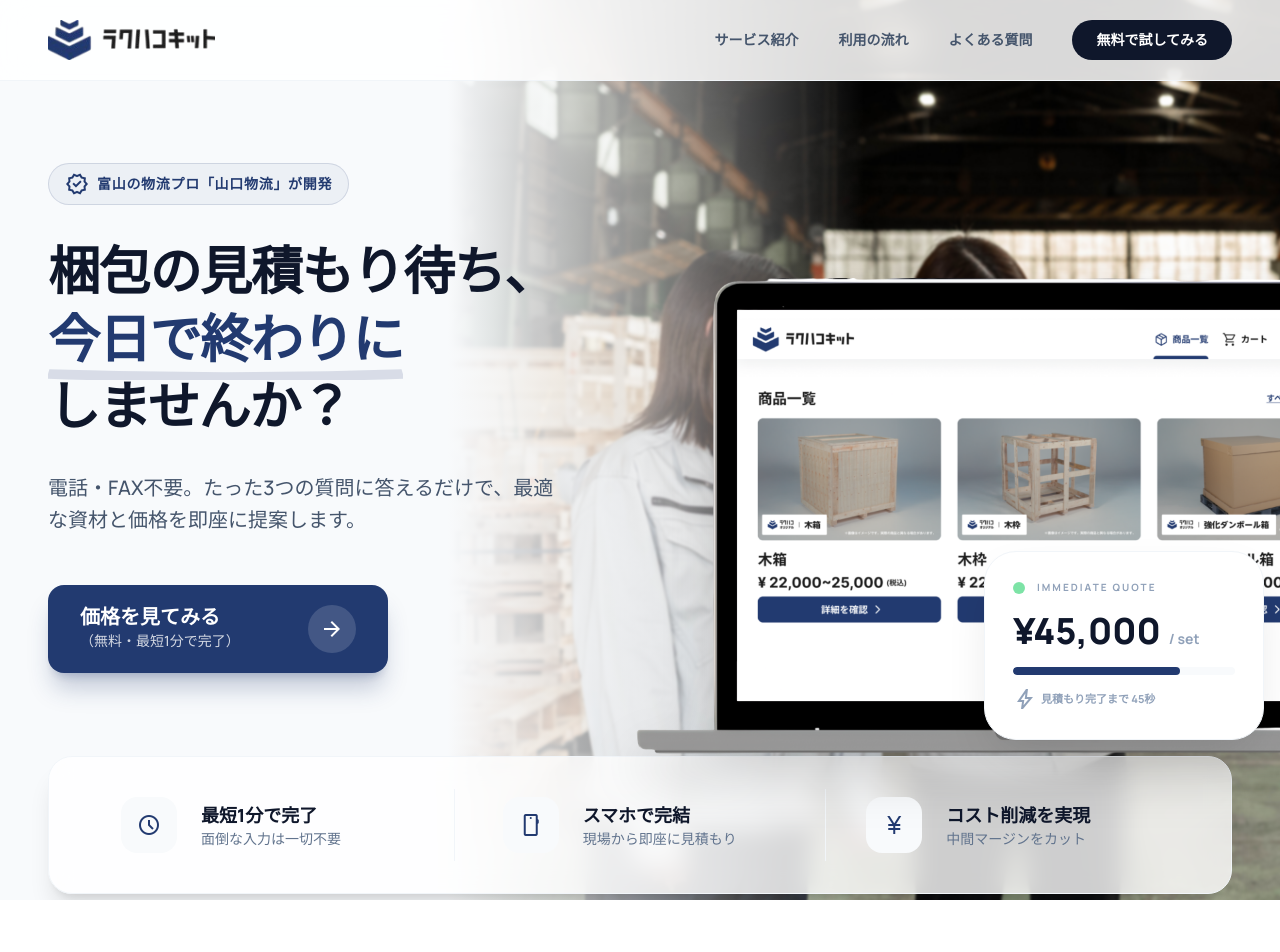
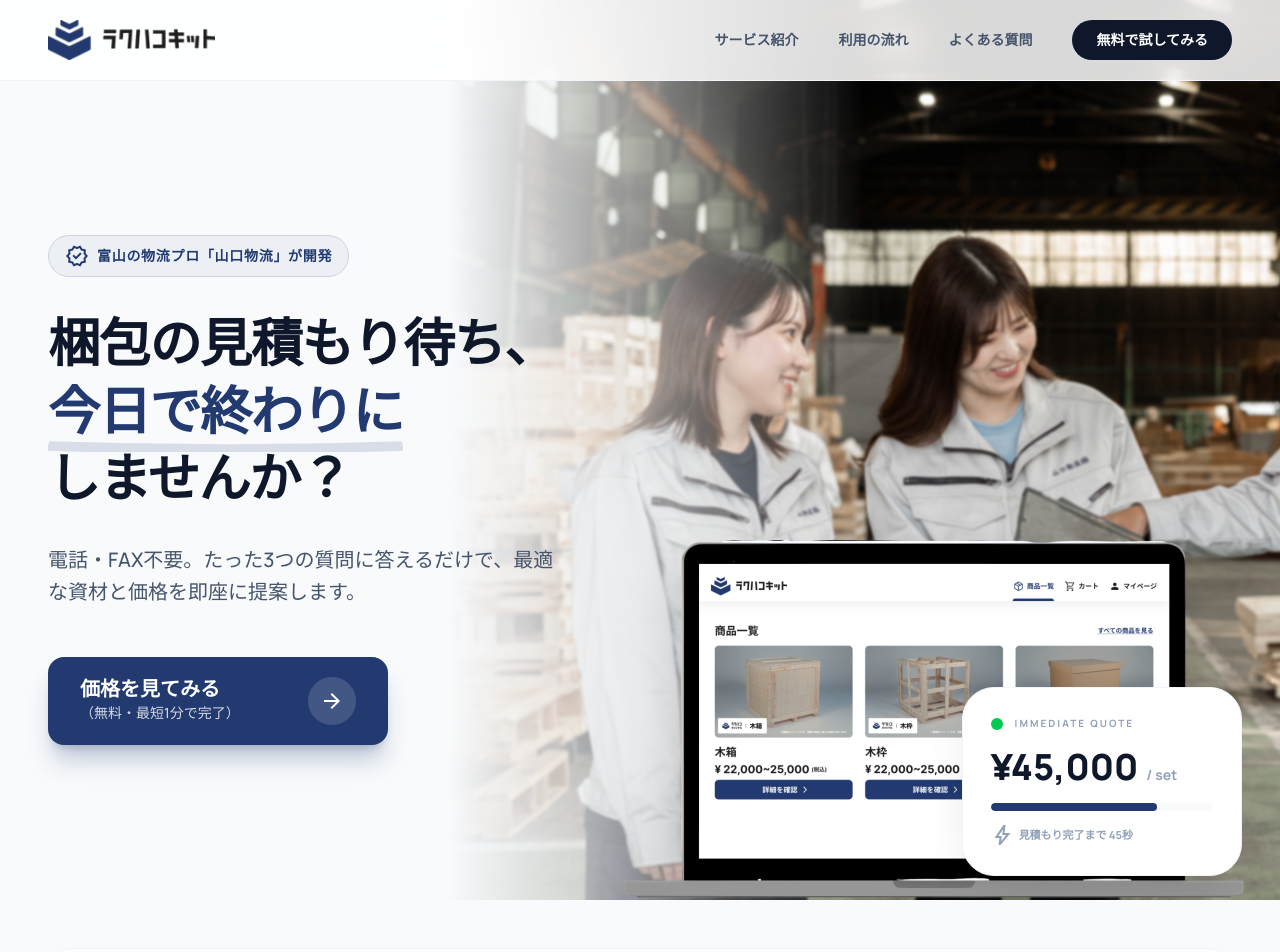
Before and after one commit to aoyama-eiya/rakuhako-lp-test, a Next.js app: page / in a window 1280 px wide. Shown: the top 952 px of the page. Built offline with nearby package versions, Linux system fonts and the light colour scheme.

Commit message:
ヒーローセクション改善・Reasonテキストレスポンシブ対応・Causeマーカー削除・Reviews背景色修正

```diff
--- a/app/components/Cause.tsx
+++ b/app/components/Cause.tsx
@@ -104,22 +104,8 @@
                         </div>
                     </div>
                 </div>
-                {/* マーカー受けトレイ */}
-                <div className="relative mx-8 h-8 rounded-b-lg" style={{
-                    background: 'linear-gradient(180deg, #b0b0b0, #808080)',
-                    boxShadow: '0 6px 12px rgba(0,0,0,0.2)'
-                }}>
-                    <div className="absolute top-0 left-0 right-0 h-2" style={{
-                        background: 'linear-gradient(180deg, rgba(255,255,255,0.35), transparent)'
-                    }}></div>
-                    {/* マーカーペン */}
-                    <div className="absolute top-2 left-1/2 -translate-x-1/2 flex gap-4">
-                        <div className="w-24 h-4 rounded-full bg-red-500 shadow-sm"></div>
-                        <div className="w-24 h-4 rounded-full bg-blue-500 shadow-sm"></div>
-                        <div className="w-24 h-4 rounded-full bg-green-500 shadow-sm"></div>
-                        <div className="w-16 h-4 rounded-full bg-slate-800 shadow-sm"></div>
-                    </div>
-                </div>
+
+
             </div>
         </section>
     );
--- a/app/components/Hero.tsx
+++ b/app/components/Hero.tsx
@@ -24,7 +24,7 @@
                     <img
                         src={`${process.env.NEXT_PUBLIC_BASE_PATH || ''}/img/fa-sutobyu-detukatte.jpg`}
                         alt="Background"
-                        className="w-full h-full object-cover object-center lg:object-left blur-[1px] scale-105"
+                        className="w-full h-full object-cover object-[center_30%] lg:object-[left_30%] blur-[1px] scale-105"
                     />
                     {/* Gradient Overlay for Fade Effect */}
                     <div className="absolute inset-0 bg-gradient-to-r from-slate-50 via-slate-50/20 to-transparent lg:via-transparent"></div>
@@ -34,7 +34,7 @@
                 {/* <div className="absolute inset-0 bg-grid-pattern pointer-events-none -z-10"></div> Removed grid pattern as we have bg image now */}
                 <div className="relative z-10 flex-grow flex items-center">
                     <div className="max-w-[1440px] mx-auto px-12 w-full pt-32 pb-12">
-                        <div className="grid lg:grid-cols-2 gap-16 items-center">
+                        <div className="lg:grid lg:grid-cols-2 gap-16 items-center">
                             <div className="flex flex-col">
                                 <div className="mb-8">
                                     <div className="inline-flex items-center gap-2 px-4 py-2 rounded-full bg-primary/5 border border-primary/15">
@@ -67,18 +67,21 @@
                                     </button>
                                 </div>
                             </div>
-                            <div className="relative lg:h-[580px] flex items-center justify-center">
-                                {/* Removed the person image container as it is now background */}
-                                <div className="absolute -bottom-12 -left-12 w-[850px] h-auto z-30 hidden lg:block filter drop-shadow-2xl">
-                                    <img src={`${process.env.NEXT_PUBLIC_BASE_PATH || ''}/img/rakuhako-img.png`} alt="Rakuhako Dashboard" className="w-full h-full object-contain" />
                         </div>
-                                <div className="absolute -bottom-8 -right-8 bg-white p-7 rounded-[2rem] shadow-float border border-slate-100 w-[280px] z-40">
+                    </div>
+                </div>
+                {/* PC Dashboard Image - absolute bottom, responsive, visible from md breakpoint */}
+                <div className="absolute bottom-0 right-[2%] z-30 hidden md:block w-[60%] lg:w-[55%] xl:w-[50%] max-w-[900px] filter drop-shadow-2xl">
+                    <img src={`${process.env.NEXT_PUBLIC_BASE_PATH || ''}/img/rakuhako-img.png`} alt="Rakuhako Dashboard" className="w-full h-auto object-contain" />
+                </div>
+                {/* Immediate Quote Card */}
+                <div className="absolute bottom-6 right-[3%] bg-white p-7 rounded-[2rem] shadow-float border border-slate-100 w-[220px] lg:w-[260px] xl:w-[280px] z-40 hidden md:block">
                     <div className="flex items-center gap-3 mb-4">
                         <div className="w-3 h-3 rounded-full bg-green-500 animate-pulse"></div>
                         <span className="text-[10px] font-bold text-slate-400 uppercase tracking-[0.2em]">Immediate Quote</span>
                     </div>
                     <div className="flex items-baseline gap-2 mb-4">
-                                        <span className="text-4xl font-black text-slate-900">¥45,000</span>
+                        <span className="text-3xl lg:text-4xl font-black text-slate-900">¥45,000</span>
                         <span className="text-sm font-bold text-slate-400">/ set</span>
                     </div>
                     <div className="space-y-3">
@@ -91,12 +94,11 @@
                         </p>
                     </div>
                 </div>
-                            </div>
-                        </div>
-                    </div>
-                </div>
-                <div className="max-w-[1440px] mx-auto px-12 pb-16 w-full mt-auto">
-                    <div className="bg-white/80 backdrop-blur-md rounded-3xl shadow-xl border border-slate-100 p-8 grid grid-cols-1 md:grid-cols-3 gap-0">
+            </main>
+            {/* Feature highlights - between Hero and Problem sections */}
+            <section className="bg-slate-50 py-12">
+                <div className="max-w-[1440px] mx-auto px-12 w-full">
+                    <div className="bg-white rounded-3xl shadow-xl border border-slate-100 p-8 grid grid-cols-1 md:grid-cols-3 gap-0">
                         <div className="flex items-center gap-6 px-10 py-2">
                             <div className="flex-shrink-0 w-14 h-14 rounded-2xl bg-slate-50 flex items-center justify-center text-primary">
                                 <span className="material-symbols-outlined text-[32px]">schedule</span>
@@ -126,7 +128,7 @@
                         </div>
                     </div>
                 </div>
-            </main>
+            </section>
         </>
     );
 }
--- a/app/components/Reason.tsx
+++ b/app/components/Reason.tsx
@@ -32,8 +32,8 @@
                     <div className="flex flex-col justify-center">
                         <div className="bg-white/5 rounded-[2.5rem] p-10 md:p-14 shadow-xl border border-white/10">
                             <div className="space-y-8">
-                                <div>
-                                    <h3 className="text-3xl md:text-4xl font-black text-white leading-tight">
+                                <div style={{ containerType: 'inline-size' }}>
+                                    <h3 className="font-black text-white leading-tight whitespace-nowrap" style={{ fontSize: 'min(7cqw, 2.25rem)' }}>
                                         最大の原因は、<br />
                                         <span className="text-red-400">「ベテラン職人への依存」</span>です。
                                     </h3>
--- a/app/components/Reviews.tsx
+++ b/app/components/Reviews.tsx
@@ -38,10 +38,10 @@
 
 export default function Reviews() {
     return (
-        <section className="py-24 bg-white dark:bg-slate-900 overflow-hidden">
+        <section className="py-24 bg-slate-900 overflow-hidden">
             <div className="max-w-7xl mx-auto px-6 lg:px-8">
                 <div className="text-center mb-16">
-                    <h2 className="text-4xl md:text-5xl font-black text-slate-900 dark:text-white tracking-tight">
+                    <h2 className="text-4xl md:text-5xl font-black text-white tracking-tight">
                         導入企業様の声
                     </h2>
                 </div>
@@ -49,7 +49,7 @@
                 {/* Horizontal Scroll Carousel */}
                 <div className="flex overflow-x-auto snap-x snap-mandatory gap-6 pb-12 px-4 -mx-4 md:grid md:grid-cols-3 md:overflow-visible md:pb-0 md:px-0 scrollbar-hide">
                     {reviews.map((review) => (
-                        <div key={review.id} className="snap-center shrink-0 w-[85vw] md:w-auto flex flex-col bg-white dark:bg-slate-800 rounded-3xl p-8 shadow-lg border border-slate-100 dark:border-slate-700 h-full">
+                        <div key={review.id} className="snap-center shrink-0 w-[85vw] md:w-auto flex flex-col bg-slate-800 rounded-3xl p-8 shadow-lg border border-slate-700 h-full">
                             {/* Google Review Style Header */}
                             <div className="flex items-center gap-4 mb-4">
                                 <div
@@ -62,8 +62,8 @@
                                     }}
                                 ></div>
                                 <div>
-                                    <h3 className="font-bold text-slate-900 dark:text-white text-base">{review.company}</h3>
-                                    <p className="text-xs text-slate-500 dark:text-slate-400">{review.role}</p>
+                                    <h3 className="font-bold text-white text-base">{review.company}</h3>
+                                    <p className="text-xs text-slate-400">{review.role}</p>
                                 </div>
                             </div>
 
@@ -77,7 +77,7 @@
                             </div>
 
                             {/* Text with paragraphs */}
-                            <div className="text-slate-600 dark:text-slate-300 text-sm leading-relaxed font-medium space-y-3">
+                            <div className="text-slate-300 text-sm leading-relaxed font-medium space-y-3">
                                 {review.paragraphs.map((p, idx) => (
                                     <p key={idx}>{idx === 0 ? `"${p}` : idx === review.paragraphs.length - 1 ? `${p}"` : p}</p>
                                 ))}
```
Lines whose indentation alone changed are shown as unchanged.
